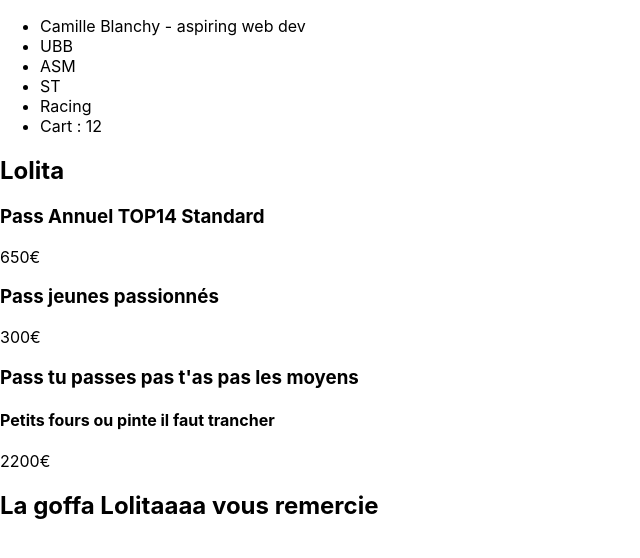
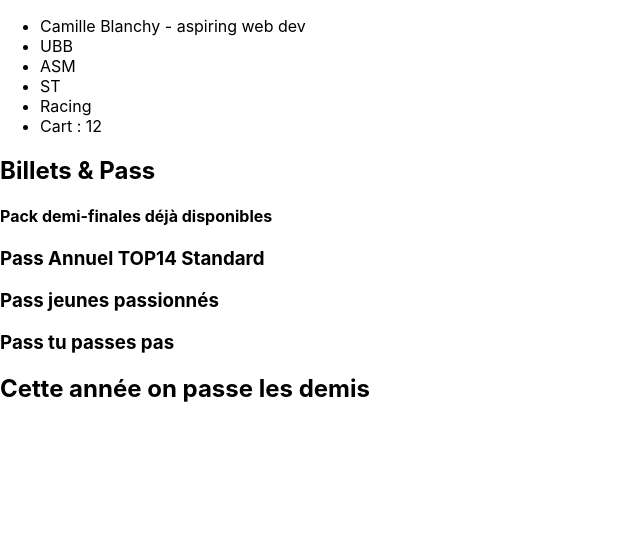
Before and after one commit to Salty-V/react_second, a React (Create React App) app: page / in a window 1280 px wide. Shown: the top 558 px of the page, without its empty margins (0-640 px from the left). Built offline with nearby package versions, Linux system fonts and the light colour scheme.

Commit message:
added loop n array

```diff
--- a/src/Footer.js
+++ b/src/Footer.js
@@ -1,7 +1,7 @@
 function Footer() {
     return (
         <footer>
-            <h2>La goffa Lolitaaaa vous remercie</h2>
+            <h2>Cette année on passe les demis</h2>
         </footer>
     );
 }
--- a/src/Home.js
+++ b/src/Home.js
@@ -3,7 +3,9 @@
 function Home() {
     return (
         <div>
-    <h2> Lolita </h2>
+    <h2> Billets & Pass </h2>
+    <h4> Pack demi-finales déjà disponibles </h4>
+
     <Products />
     </div>
 );
--- a/src/Products.js
+++ b/src/Products.js
@@ -1,22 +1,16 @@
 function Products() {
+
+    const passAvailable = ["Pass Annuel TOP14 Standard","Pass jeunes passionnés", "Pass tu passes pas"]
 
     return (
     <main>
-        <article>
-            <h3>Pass Annuel TOP14 Standard</h3>
-            <p>650€</p>
-        </article>
-
-        <article>
-            <h3>Pass jeunes passionnés</h3>
-            <p>300€</p>
-        </article>
-
-        <article>
-            <h3>Pass tu passes pas t'as pas les moyens </h3>
-            <h4>Petits fours ou pinte il faut trancher </h4>
-            <p>2200€</p>
-        </article>
+       {passAvailable.map((product) => {
+            return (
+            <article>
+                <h3>{product}</h3>
+            </article>
+            );
+       })}
     </main>
 );
 }
```
